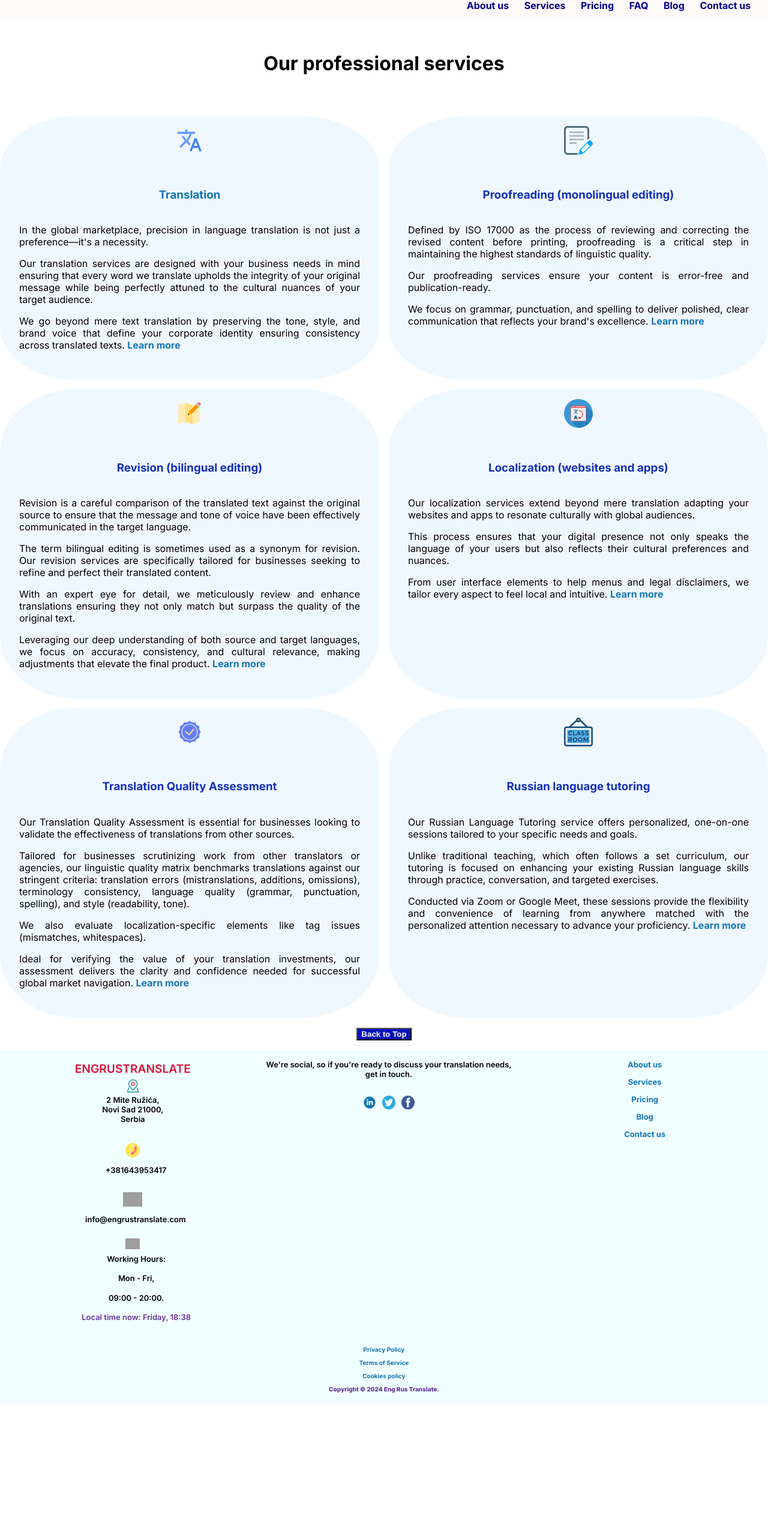
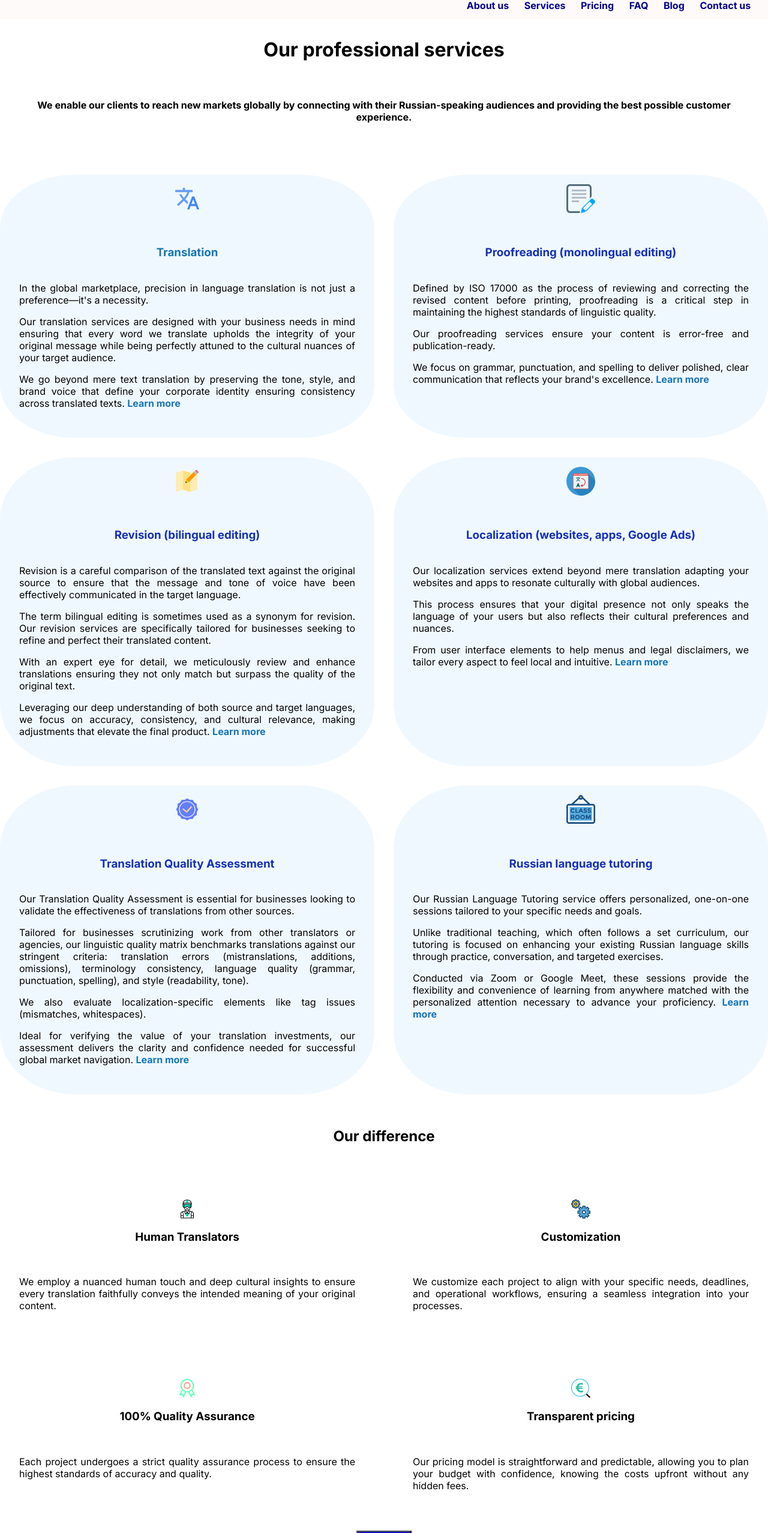
Before and after one commit to GitHubPaulPP/transl_com, an Astro site: page /services in a window 1280 px wide. Shown: the part 237-2792 px from the top of the page at 60% size. Before the commit the page ends 2577 px from the top, so only its background shows below. Built offline with nearby package versions, Linux system fonts and the light colour scheme; Astro itself is replaced by a stand-in of ours; grey boxes are pictures that could not be loaded.

Commit message:
trans page added

```diff
--- a/src/pages/services.astro
+++ b/src/pages/services.astro
@@ -9,7 +9,14 @@ const description =
 <BaseLayout description={description} title={title}>
     <!-- <link slot="head" rel="preload" href="hero_image.svg" as="image" /> -->
     <main>
-        <h1>Our professional services</h1>
+        <div class="title-top">
+            <h1>Our professional services</h1>
+            <h4>
+                We enable our clients to reach new markets globally by
+                connecting with their Russian-speaking audiences and providing
+                the best possible customer experience.
+            </h4>
+        </div>
 
         <section class="services">
             <div class="icon">
@@ -17,7 +24,7 @@ const description =
             </div>
 
             <div class="content">
-                <h3><a href="#">Translation</a></h3>
+                <h3><a href="/services/translation/">Translation</a></h3>
                 <p>
                     In the global marketplace, precision in language translation
                     is not just a preference—it's a necessity.
@@ -32,7 +39,7 @@ const description =
                     We go beyond mere text translation by preserving the tone,
                     style, and brand voice that define your corporate identity
                     ensuring consistency across translated texts.
-                    <a href="#">Learn more</a>
+                    <a href="/services/translation/">Learn more</a>
                 </p>
             </div>
         </section>
@@ -101,7 +108,9 @@ const description =
                 <img src="/localization.svg" alt="svg image" />
             </div>
             <div class="content">
-                <h3><a href="">Localization (websites and apps)</a></h3>
+                <h3>
+                    <a href="">Localization (websites, apps, Google Ads)</a>
+                </h3>
                 <p>
                     Our localization services extend beyond mere translation
                     adapting your websites and apps to resonate culturally with
@@ -184,6 +193,49 @@ const description =
             </div>
         </section>
     </main>
+
+    <div class="diff-container">
+        <h2>Our difference</h2>
+        <div class="diff">
+            <img src="/human.svg" alt="human svg" />
+            <h3>Human Translators</h3>
+            <p>
+                We employ a nuanced human touch and deep cultural insights to
+                ensure every translation faithfully conveys the intended meaning
+                of your original content.
+            </p>
+        </div>
+
+        <div class="diff">
+            <img src="/customize.svg" alt="customize svg" />
+            <h3>Customization</h3>
+            <p>
+                We customize each project to align with your specific needs,
+                deadlines, and operational workflows, ensuring a seamless
+                integration into your processes.
+            </p>
+        </div>
+
+        <div class="diff">
+            <img src="/quality2.svg" alt="quality svg" />
+            <h3>100% Quality Assurance</h3>
+            <p>
+                Each project undergoes a strict quality assurance process to
+                ensure the highest standards of accuracy and quality.
+            </p>
+        </div>
+
+        <div class="diff">
+            <img src="/euro.svg" alt="euro svg" />
+            <h3>Transparent pricing</h3>
+            <p>
+                Our pricing model is straightforward and predictable, allowing
+                you to plan your budget with confidence, knowing the costs
+                upfront without any hidden fees.
+            </p>
+        </div>
+    </div>
+
     <form class="top" action="#top">
         <button class="top1" type="submit">Back to Top</button>
     </form>
@@ -197,7 +249,7 @@ const description =
     }
 
     h1 {
-        padding: 1em;
+        padding: 0.3em;
         text-align: center;
     }
 
@@ -213,6 +265,10 @@ const description =
         text-align: justify;
         width: 100%;
     }
+    h4 {
+        text-align: center;
+        padding: 1em;
+    }
 
     .icon img {
         width: 3em;
@@ -221,6 +277,31 @@ const description =
     .content {
         padding: 2em;
     }
+
+    .diff-container {
+        display: grid;
+        grid-template-columns: 1fr;
+        gap: 1em;
+    }
+
+    h2 {
+        padding: 0.3em;
+        text-align: center;
+    }
+
+    .diff {
+        display: flex;
+        flex-flow: column;
+        align-items: center;
+        text-align: justify;
+        width: 100%;
+        padding: 2em;
+    }
+
+    .diff img {
+        width: 2em;
+    }
+
 
     .top {
         text-align: center;
@@ -235,48 +316,45 @@ const description =
 
     /* Media queries for tablets */
 
-     @media (min-width: 36em) {
+    @media (min-width: 36em) {
+        main {
+            display: grid;
+            grid-template-columns: repeat(2, 1fr);
+            width: 100%;
+            gap: 2em;
+        }
 
-        main{
+        .title-top {
+            grid-column: 1/3;
+            grid-row: 1/2;
+            text-align: center;
+        }
+
+       h4{
+        padding: 2em;
+       }
+
+        .icon img {
+            margin-top: 1em;
+        }
+
+        .services {
+            background-color: aliceblue;
+            border-radius: 20%;
+        }
+
+        .diff-container{
             display: grid;
             grid-template-columns: repeat(2,1fr);
+            gap: 2em;
             width: 100%;
         }
 
-        h1{
-            grid-column: 1/3;
-            grid-row: 1/2;
-        }
-
-        .icon img{
-            margin-top: 1em;
-        }
-
-        .services{
-            background-color: aliceblue;
-            border-radius: 20%;
+       h2{
+        grid-column: 1/3;
+        margin-top: 2em;
+       }
 
 
-        }
-
-
-
-
-
-
-
-
-
-
-
-
-
-     }
-
-
-
-
-
-
-
+    }
 </style>
--- /dev/null
+++ b/src/pages/services/translation.astro
@@ -0,0 +1,141 @@
+---
+import BaseLayout from "../../layouts/BaseLayout.astro";
+
+const title = "Professional English-Russian Translation Service	| Homepage";
+const description =
+    "EngRusTranslate provides English-Russian translation services to help you reach your global clients.";
+---
+
+<BaseLayout description={description} title={title}>
+    <!-- <link slot="head" rel="preload" href="hero_image.svg" as="image" /> -->
+
+    <header>
+        <img src="/transl.jpg" alt="" />
+        <h1>Translation Services</h1>
+    </header>
+
+    <main>
+        <p>
+            Connect your Russian-speaking customers to your products and
+            services through documentation in the Russian language. Our thorough
+            translation process, from project analysis to production and
+            post-production as well as our certifications ensure the highest
+            level of accuracy.
+        </p>
+        <p>
+            Translation extends beyond mere words—it encompasses a deep
+            understanding of context, audience, and specific client needs. At
+            EngRusTranslate, we dedicate time to grasp fully the nuances of each
+            client's content, recognizing that effective global communication
+            requires informed, firsthand knowledge to ensure accuracy and
+            relevance.
+        </p>
+
+        <p class="promise">Our quality promise to you at a glance:</p>
+        <ul class="custom-list">
+            <li>
+                Only <strong>native-speaker professional translators</strong> translate
+                your documents.
+            </li>
+            <li>
+                We translate only <strong>into our native language</strong>.
+            </li>
+            <li>You get personal service with permanent contact persons.</li>
+            <li>
+                We offer <strong
+                    >absolute discretion and confidential treatment</strong
+                > of documents.
+            </li>
+            <li>
+                <strong>100% human translation</strong> to ensure precision and contextual
+                accuracy in every project.
+            </li>
+        </ul>
+
+        <p>Kindly note that we specialize in the following industries:</p>
+        <ul>
+            <li>Legal</li>
+            <li>Marketing</li>
+            <li>Business/E-Commerce</li>
+            <li>Finance/Taxes/Accounting</li>
+            <li>Investment/Securities</li>
+            <li>Blockchain and Cryptocurrency</li>
+            <li>Government/Politics</li>
+            <li>Information Technology</li>
+            <li></li>
+            <li></li>
+        </ul>
+    </main>
+
+    <form class="top" action="#top">
+        <button class="top1" type="submit">Back to Top</button>
+    </form>
+</BaseLayout>
+
+<style>
+    header {
+        display: flex;
+        flex-flow: row;
+        justify-content: center;
+        background-color: rgba(100, 148, 237, 0.327);
+        padding: 1em;
+        margin: 1em;
+    }
+
+    header img {
+        width: 10em;
+    }
+
+    h1 {
+        text-align: center;
+        padding: 0.5em;
+    }
+
+    p {
+        padding: 1em;
+        text-align: justify;
+    }
+
+    .promise {
+        color: darkblue;
+        font-weight: 600;
+    }
+
+    .custom-list {
+        list-style: none;
+        margin-bottom: 2em; /* Ensures the list has no default margin */
+        padding-left: 1em; /* Removes default padding from the list */
+    }
+
+    .custom-list li {
+        position: relative;
+        padding-left: 2.3em; /* Provides space for the checkmark, scalable with font size */
+        margin-bottom: 1em; /* Optional: adds space between items */
+    }
+
+    .custom-list li::before {
+        content: "";
+        position: absolute;
+        left: 0; /* Positions the SVG at the beginning of the list item */
+        top: 50%; /* Centers the SVG vertically relative to the line height */
+        transform: translateY(
+            -50%
+        ); /* Ensures the SVG is perfectly centered no matter the line height */
+        width: 1.5em; /* Relative size to font makes it scalable */
+        height: 1.5em; /* Maintains aspect ratio */
+        background-image: url("/checklist.svg"); /* Uses SVG as a background image */
+        background-size: contain; /* Ensures the SVG fits the content box, adjust as 'cover' or 'contain' based on need */
+        background-repeat: no-repeat; /* Makes sure the SVG doesn't repeat */
+    }
+
+    .top {
+        text-align: center;
+        margin: 1em;
+    }
+
+    .top1 {
+        background-color: rgb(8, 20, 187);
+        color: #f9f9f9;
+        font-weight: 600;
+    }
+</style>
```
Also changed, not shown: src/pages/index.astro (+19 -10 lines), src/pages/pricing.astro (+8 -9 lines), public/checklist.svg (added), public/customize.svg (added), public/euro.svg (added), public/human.svg (added), public/quality2.svg (added), public/transl.jpg (added).
